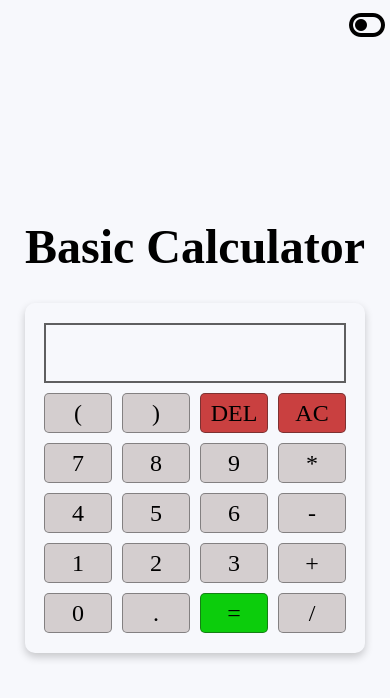
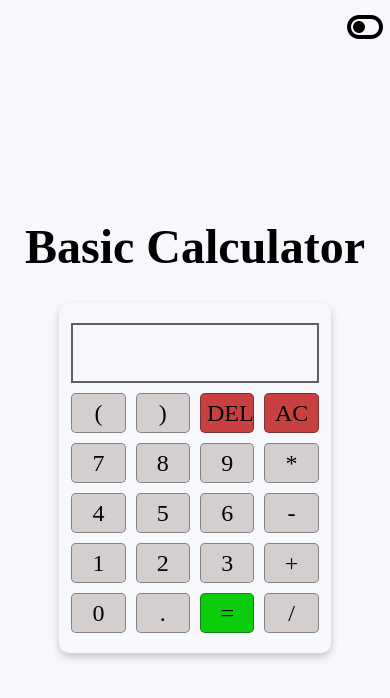
Before and after one commit to kaffy-dev/CODSOFT, a plain HTML site: page Calculator/index.html in a window 390 px wide. Drawn offline with Linux system fonts and the light colour scheme.

Commit message:
Update css

```diff
--- a/Calculator/calculator.css
+++ b/Calculator/calculator.css
@@ -97,8 +97,13 @@ h1 {
   color: var(--theme-same-color);
   font-size: 3rem;
   margin: 20px 0;
+  text-align: center;
 }
 
+.main-container {
+  width: 100%;
+  margin: auto;
+}
 
 .calculator {
   box-shadow: 0 4px 8px var(--calculator-shadow);
@@ -189,7 +194,14 @@ button:active {
 
 @media screen and (320px < width < 768px) {
   #theme-toggler {
-    top: 2px;
-    right: 5px;
+    top: 4px;
+    right: 7px;
   }
 }
+
+@media screen and (width < 425px) {
+  .main-container {
+    width: 80%;
+    margin: auto;
+  }
+}
```
